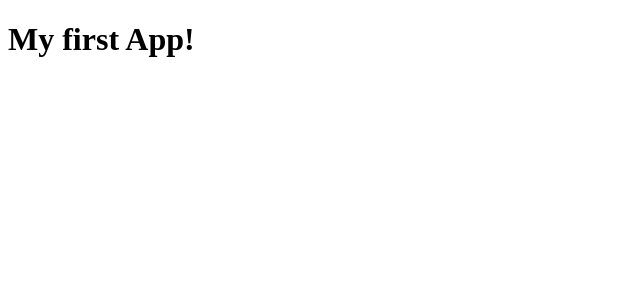
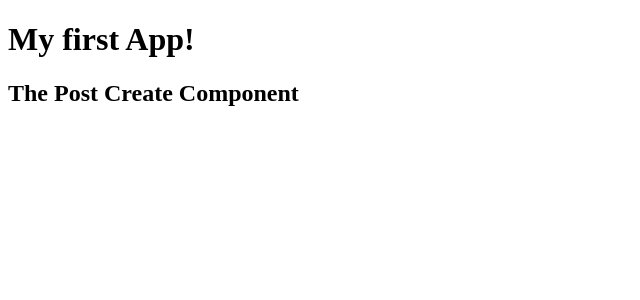
Before and after one commit to hoaiducnew/a-node-tut, an Angular app in the folder mean-tut/: page / in a window 1280 px wide. Shown: the top 300 px of the page, without its empty margins (0-640 px from the left). Built offline with nearby package versions, Linux system fonts and the light colour scheme.

Commit message:
first component

```diff
--- a/mean-tut/src/app/app.component.html
+++ b/mean-tut/src/app/app.component.html
@@ -1 +1,2 @@
 <h1>My first App!</h1>
+<app-post-create></app-post-create>
--- a/mean-tut/src/app/app.module.ts
+++ b/mean-tut/src/app/app.module.ts
@@ -2,10 +2,12 @@
 import { NgModule } from '@angular/core';
 
 import { AppComponent } from './app.component';
+import { PostCreateComponent } from './posts/post-create/post-create.component';
 
 @NgModule({
   declarations: [
-    AppComponent
+    AppComponent,
+    PostCreateComponent
   ],
   imports: [
     BrowserModule
--- /dev/null
+++ b/mean-tut/src/app/posts/post-create/post-create.component.html
@@ -0,0 +1 @@
+<h2>The Post Create Component</h2>
```
Also changed, not shown: mean-tut/src/app/posts/post-create/post-create.component.ts (added, +9 -0 lines).
